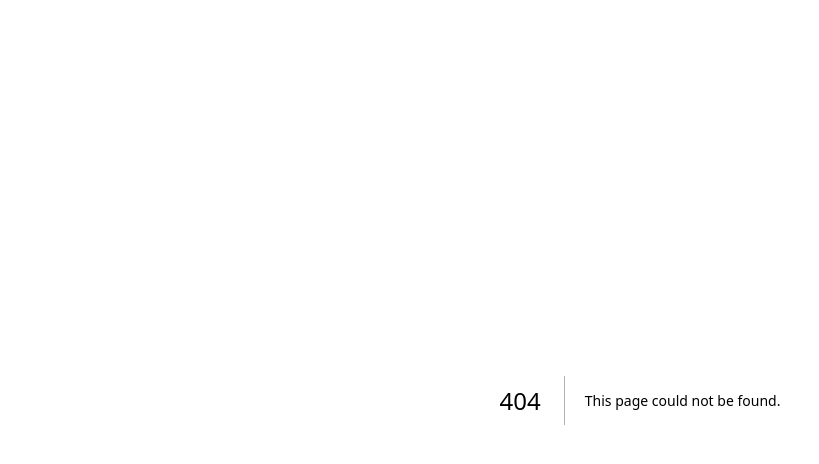
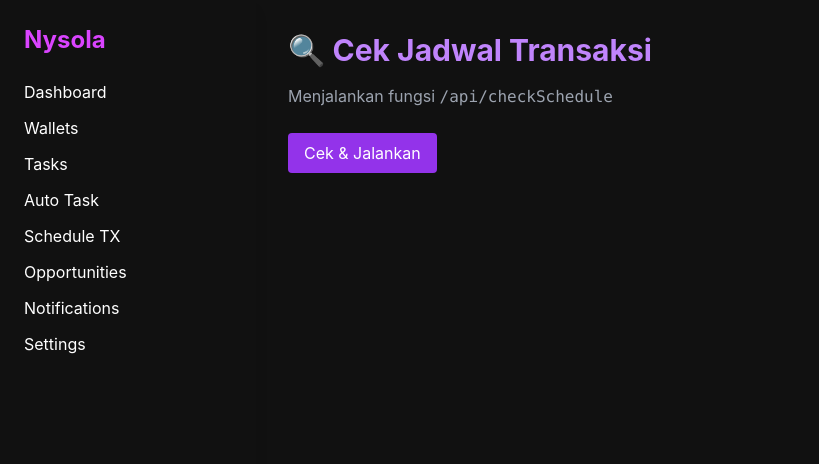
Before and after one commit to deoandika76/nysola, a Next.js app: page /check in a window 1280 px wide. Before the commit this address had no page. Shown: the top 464 px of the page, without its empty margins (0-819 px from the left). Built offline with nearby package versions, Linux system fonts and the light colour scheme.

Commit message:
Create check.tsx

```diff
--- /dev/null
+++ b/pages/check.tsx
@@ -0,0 +1,49 @@
+// pages/check.tsx
+
+import { useState } from 'react';
+import Layout from '../components/Layout';
+
+export default function CheckSchedulePage() {
+  const [status, setStatus] = useState('');
+  const [loading, setLoading] = useState(false);
+
+  const handleCheck = async () => {
+    setLoading(true);
+    setStatus('');
+    try {
+      const res = await fetch('/api/checkSchedule');
+      const data = await res.json();
+
+      if (res.ok) {
+        setStatus(`✅ ${data.message}`);
+      } else {
+        setStatus(`❌ Error: ${data.message}`);
+      }
+    } catch (err: any) {
+      setStatus(`❌ Gagal: ${err.message}`);
+    } finally {
+      setLoading(false);
+    }
+  };
+
+  return (
+    <Layout>
+      <h1 className="text-3xl font-bold mb-4 text-purple-400">🔍 Cek Jadwal Transaksi</h1>
+      <p className="text-gray-400 mb-6">Menjalankan fungsi <code>/api/checkSchedule</code></p>
+
+      <button
+        onClick={handleCheck}
+        disabled={loading}
+        className="bg-purple-600 text-white px-4 py-2 rounded hover:bg-purple-700 disabled:opacity-50"
+      >
+        {loading ? 'Mengecek...' : 'Cek & Jalankan'}
+      </button>
+
+      {status && (
+        <div className="mt-4 bg-black text-green-400 p-4 rounded font-mono">
+          {status}
+        </div>
+      )}
+    </Layout>
+  );
+}
```
